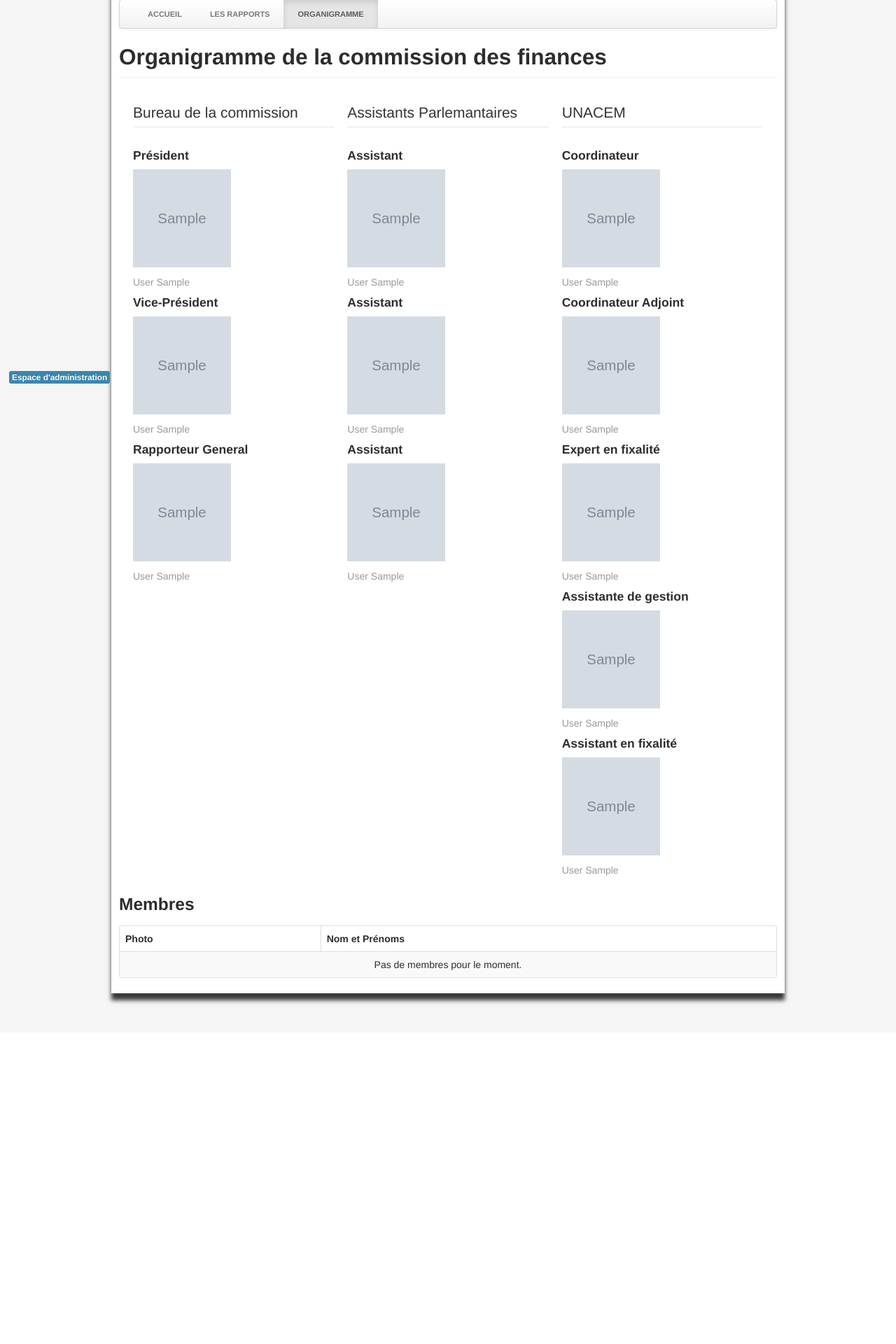
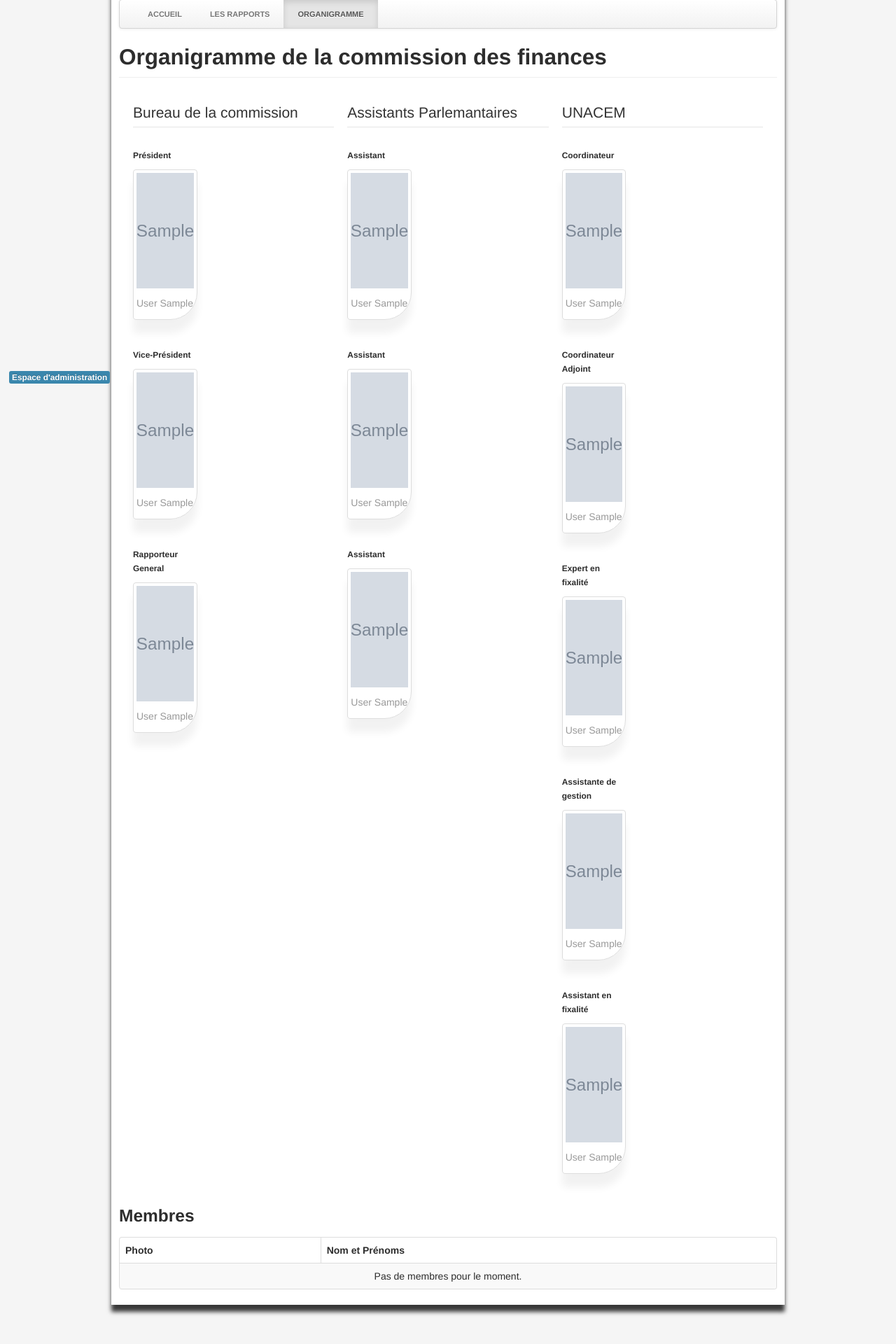
Before and after one commit to yeleman/ancf, a Django app: page /organization_chart in a window 1280 px wide. Shown: the part 237-2157 px from the top of the page at 70% size. Before the commit the page ends 1673 px from the top, so only its background shows below. Run offline with Django 3.2, Linux system fonts and the light colour scheme; data comes from the database, SQL or seed files in the repository; tables that the repository leaves empty hold one stand-in row (values such as "Sample post"); grey boxes marked "Sample" are stand-in pictures; parts of the project's set-up code (start-up, migrations or seed data) failed here and were passed over; some libraries are stand-ins or nearby versions.

Commit message:
no comment css

```diff
--- a/anm_site/anm/templates/organization_chart.html
+++ b/anm_site/anm/templates/organization_chart.html
@@ -9,42 +9,98 @@
             <div class="row-fluid">
                 <div class="span4">
                     <fieldset ><legend>Bureau de la commission</legend>
-                        {% if org.president %}<h4>Président</h4>
-                            <a href="{{org.president.url_display}}"><img class="photo" src="/static/{{org.president.image}}"><h4><small>{{org.president}}</small></a>
+                        {% if org.president %}
+                            <ul class="thumbnails">
+                                <li class="span4">
+                                    <h6>Président</h6>
+                                    <a href="{{org.president.url_display}}" class="thumbnail"><img class="photo" src="/static/{{org.president.image}}"><h4><small>{{org.president}}</small></h4></a>
+                                </li>
+                            </ul>
                         {% endif %}
-                        {% if org.vice_president %}<h4>Vice-Président</h4>
-                            <a href="{{org.vice_president.url_display}}"><img src="/static/{{org.vice_president.image}}"><h4><small>{{org.vice_president}}</small></h4></a>
+                        {% if org.vice_president %}
+                            <ul class="thumbnails">
+                                <li class="span4">
+                                    <h6>Vice-Président</h6>
+                                    <a href="{{org.vice_president.url_display}}"  class="thumbnail"><img src="/static/{{org.vice_president.image}}"><h4><small>{{org.vice_president}}</small></h4></a>
+                                </li>
+                            </ul>
                         {% endif %}
-                        {% if org.raporter %}<h4>Rapporteur General</h4>
-                            <a href="{{org.raporter.url_display}}"><img src="/static/{{org.raporter.image}}"><h4><small>{{org.raporter}}</small></h4></a>
+                        {% if org.raporter %}
+                            <ul class="thumbnails">
+                                <li class="span4">
+                                    <h6>Rapporteur General</h6>
+                                    <a href="{{org.raporter.url_display}}"  class="thumbnail"><img src="/static/{{org.raporter.image}}"><h4><small>{{org.raporter}}</small></h4></a>
+                                </li>
+                            </ul>
                         {% endif %}
                     </fieldset>
                 </div>
                 <div class="span4">
                     <fieldset><legend>Assistants Parlemantaires</legend>
-                        {% if org.assistant1 %}<h4>Assistant</h4>
-                            <a href="{{org.assistant1.url_display}}"><img src="/static/{{org.assistant1.image}}"><h4><small>{{org.assistant1}}</small></h4></a>{% endif %}
-                        {% if org.assistant2 %}<h4>Assistant</h4>
-                            <a href="{{org.assistant2.url_display}}"><img src="/static/{{org.assistant2.image}}"><h4><small>{{org.assistant2}}</small></h4></a>{% endif %}
-                        {% if org.assistant3 %}<h4>Assistant</h4>
-                            <a href="{{org.assistant3.url_display}}"><img src="/static/{{org.assistant3.image}}"><h4><small>{{org.assistant3}}</small></h4></a>{% endif %}
+                        {% if org.assistant1 %}
+                            <ul class="thumbnails">
+                                <li class="span4">
+                                    <h6>Assistant</h6>
+                            <a href="{{org.assistant1.url_display}}"  class="thumbnail"><img src="/static/{{org.assistant1.image}}"><h4><small>{{org.assistant1}}</small></h4></a>
+                                </li>
+                            </ul>{% endif %}
+                        {% if org.assistant2 %}
+                            <ul class="thumbnails">
+                                <li class="span4">
+                                    <h6>Assistant</h6>
+                            <a href="{{org.assistant2.url_display}}"  class="thumbnail"><img src="/static/{{org.assistant2.image}}"><h4><small>{{org.assistant2}}</small></h4></a>
+                                </li>
+                            </ul>{% endif %}
+                        {% if org.assistant3 %}
+                            <ul class="thumbnails">
+                                <li class="span4">
+                                    <h6>Assistant</h6>
+                            <a href="{{org.assistant3.url_display}}"  class="thumbnail"><img src="/static/{{org.assistant3.image}}"><h4><small>{{org.assistant3}}</small></h4></a>
+                                </li>
+                            </ul>{% endif %}
                     </fieldset>
                 </div>
                 <div class="span4">
                     <fieldset><legend>UNACEM</legend>
-                        {% if org.cordinator %}<h4>Coordinateur</h4>
-                            <a href="{{org.cordinator.url_display}}"><img src="/static/{{org.cordinator.image}}"><h4><small>{{org.cordinator}}</small></h4></a>
+                        {% if org.cordinator %}
+                            <ul class="thumbnails">
+                                <li class="span4">
+                                    <h6>Coordinateur</h6>
+                                    <a href="{{org.cordinator.url_display}}"  class="thumbnail"><img src="/static/{{org.cordinator.image}}"><h4><small>{{org.cordinator}}</small></h4></a>
+                                </li>
+                            </ul>
                         {% endif %}
-                        {% if org.vice_cordinator %}<h4>Coordinateur Adjoint</h4>
-                            <a href="{{org.vice_cordinator.url_display}}"><img src="/static/{{org.vice_cordinator.image}}"><h4><small>{{org.vice_cordinator}}</small></h4></a>{% endif %}
-                        {% if org.fix %}<h4>Expert en fixalité</h4>
-                            <a href="{{org.fix.url_display}}"><img src="/static/{{org.fix.image}}"><h4><small>{{org.fix}}</small></h4></a>
+                        {% if org.vice_cordinator %}
+                            <ul class="thumbnails">
+                                <li class="span4">
+                                    <h6>Coordinateur Adjoint</h6>
+                                    <a href="{{org.vice_cordinator.url_display}}"  class="thumbnail"><img src="/static/{{org.vice_cordinator.image}}"><h4><small>{{org.vice_cordinator}}</small></h4></a>
+                                </li>
+                            </ul>
+                            {% endif %}
+                        {% if org.fix %}
+                            <ul class="thumbnails">
+                                <li class="span4">
+                                    <h6>Expert en fixalité</h6>
+                                     <a href="{{org.fix.url_display}}"  class="thumbnail"><img src="/static/{{org.fix.image}}"><h4><small>{{org.fix}}</small></h4></a>
+                                </li>
+                            </ul>
                         {% endif %}
-                        {% if org.gestion %}<h4>Assistante de gestion</h4>
-                            <a href="{{org.gestion.url_display}}"><img src="/static/{{org.gestion.image}}"><h4><small>{{org.gestion}}</small></h4></a>
+                        {% if org.gestion %}
+                            <ul class="thumbnails">
+                                <li class="span4">
+                                    <h6>Assistante de gestion</h6>
+                                    <a href="{{org.gestion.url_display}}"  class="thumbnail"><img src="/static/{{org.gestion.image}}"><h4><small>{{org.gestion}}</small></h4></a>
+                                </li>
+                            </ul>
                         {% endif %}
-                        {% if org.assistant_fix %}<h4>Assistant en fixalité</h4>
-                            <a href="{{org.assistant_fix.url_display}}"><img src="/static/{{org.assistant_fix.image}}"><h4><small>{{org.assistant_fix}}</small></h4></a>
+                        {% if org.assistant_fix %}
+                            <ul class="thumbnails">
+                                <li class="span4">
+                                    <h6>Assistant en fixalité</h6>
+                                    <a href="{{org.assistant_fix.url_display}}"  class="thumbnail"><img src="/static/{{org.assistant_fix.image}}"><h4><small>{{org.assistant_fix}}</small></h4></a>
+                                </li>
+                            </ul>
                         {% endif %}
                     </fieldset>
                 </div>
--- a/anm_site/media/css/ancf_style.css
+++ b/anm_site/media/css/ancf_style.css
@@ -32,4 +32,14 @@
     position: relative;
     margin-bottom: 4em;
 }
-#Organization_chart img{height: 10em;width: 10em;}
+#Organization_chart .row-fluid img{height: 15em;width: 54em;}
+#Organization_chart a {text-decoration: none;}
+.thumbnail {
+    border: 1px solid #DDDDDD;
+    border-radius: 4px 4px 39px 4px;
+    box-shadow: 0 19px 12px rgba(0, 0, 0, 0.055);
+    display: block;
+    line-height: 20px;
+    padding: 4px;
+    transition: all 0.2s ease-in-out 0s;
+}
```
